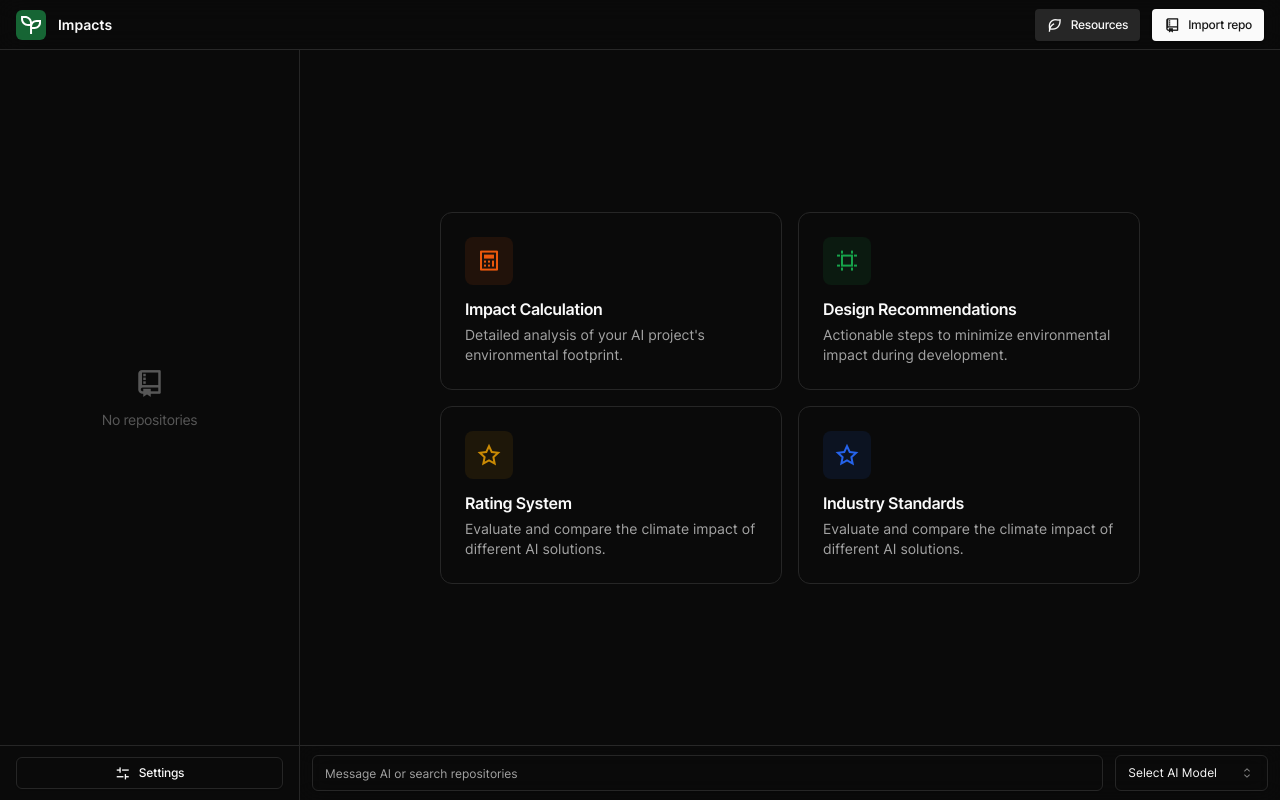
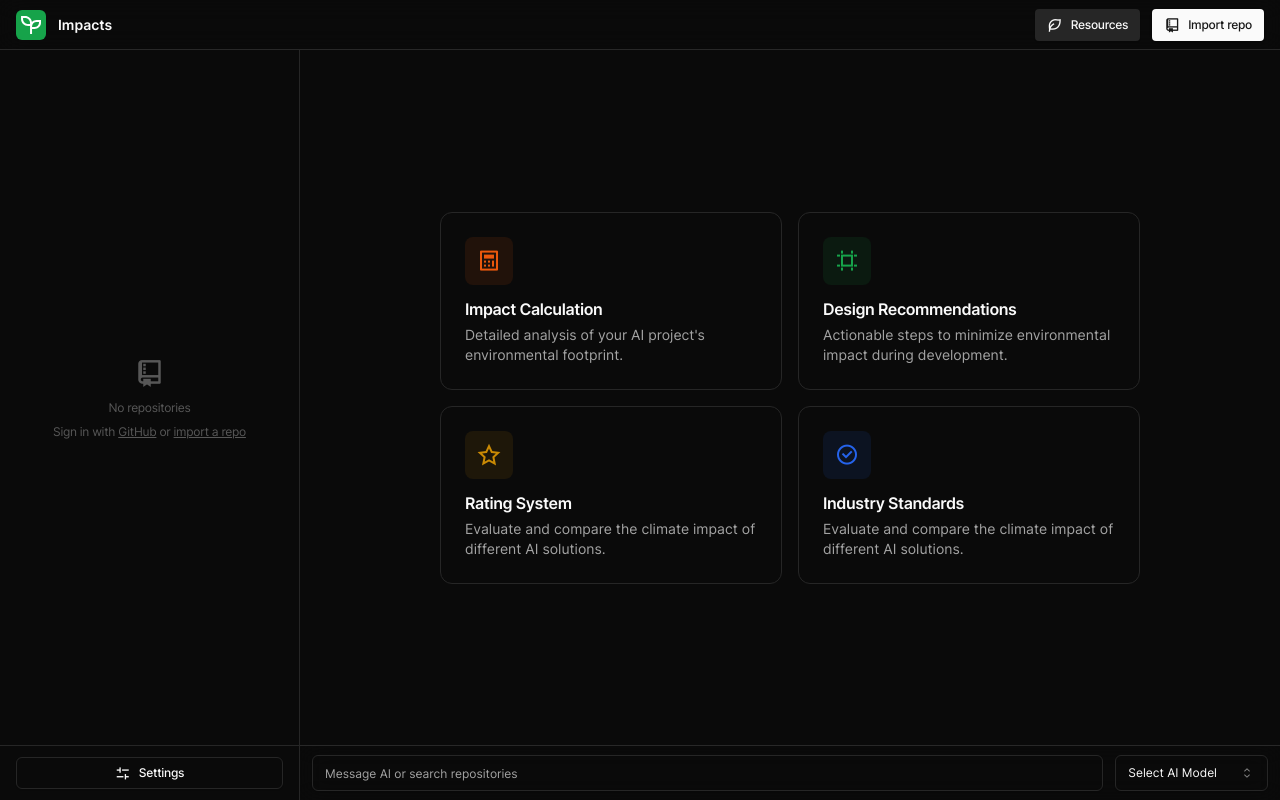
Before and after one commit to impactsfyi/impacts, a React (Vite) app in the folder apps/tauri/: page / in a window 1280 px wide. Built offline with nearby package versions, Linux system fonts and the light colour scheme.

Commit message:
[feat] design improvements

```diff
--- a/apps/tauri/src/App.tsx
+++ b/apps/tauri/src/App.tsx
@@ -26,7 +26,7 @@ function App() {
       <header className="w-full bg-background/80 backdrop-blur-md h-[50px] flex flex-row items-center border-b border-muted-foreground/20 sticky top-0">
         <div className="flex flex-row w-full items-center justify-between mx-4">
           <div className="flex flex-row gap-3 items-center">
-            <div className="h-[30px] w-[30px] rounded-md bg-green-800 flex justify-center items-center">
+            <div className="h-[30px] w-[30px] rounded-md bg-green-600 flex justify-center items-center">
               <svg height="18px" viewBox="0 0 134 120" fill="none" xmlns="http://www.w3.org/2000/svg">
                 <path d="M27 0C50.2667 0 69.5533 17.0267 73.0867 39.3C80.92 31.4933 91.7333 26.6667 103.667 26.6667H133.667V43.3333C133.667 67.2667 114.267 86.6667 90.3333 86.6667H73.6667V120H60.3333V66.6667H47C21.2267 66.6667 0.333344 45.7733 0.333344 20V0H27ZM120.333 40H103.667C87.1 40 73.6667 53.4333 73.6667 70V73.3333H90.3333C106.9 73.3333 120.333 59.9 120.333 43.3333V40ZM27 13.3333H13.6667V20C13.6667 38.4067 28.5933 53.3333 47 53.3333H60.3333V46.6667C60.3333 28.26 45.4067 13.3333 27 13.3333Z" fill="white"/>
               </svg>
@@ -53,7 +53,10 @@ function App() {
         <aside className="h-full border-r flex flex-col flex-1 min-w-[250px] max-w-[300px] min-h-full">
           <div className="flex flex-1  h-full w-full justify-center items-center flex-col text-muted-foreground/50 gap-2">
             <i className="ri-git-repository-line text-3xl"></i>
-            <span className="text-sm tracking-tight">No repositories</span>
+            <span className="text-xs tracking-tight">No repositories</span>
+
+            <span className="text-xs tracking-tight">Sign in with <span className="underline">GitHub</span> or <span className="underline">import a repo</span></span>
+
           </div>
 
           <div className="h-[55px] w-full border-t px-4 flex items-center justify-center">
@@ -97,7 +100,7 @@ function App() {
 
               <div className="feature-card p-6 border rounded-xl flex flex-col gap-1">
                 <div className="bg-blue-600/10 text-blue-600 h-12 w-12 text-lg flex justify-center items-center rounded-lg mb-2">
-                  <i className="ri-star-line text-2xl"></i>
+                  <i className="ri-checkbox-circle-line text-2xl"></i>
                 </div>
                 <h2 className="text-md font-semibold tracking-tight">Industry Standards</h2>
                 <p className="text-sm text-muted-foreground">Evaluate and compare the climate impact of different AI solutions.</p>
```
